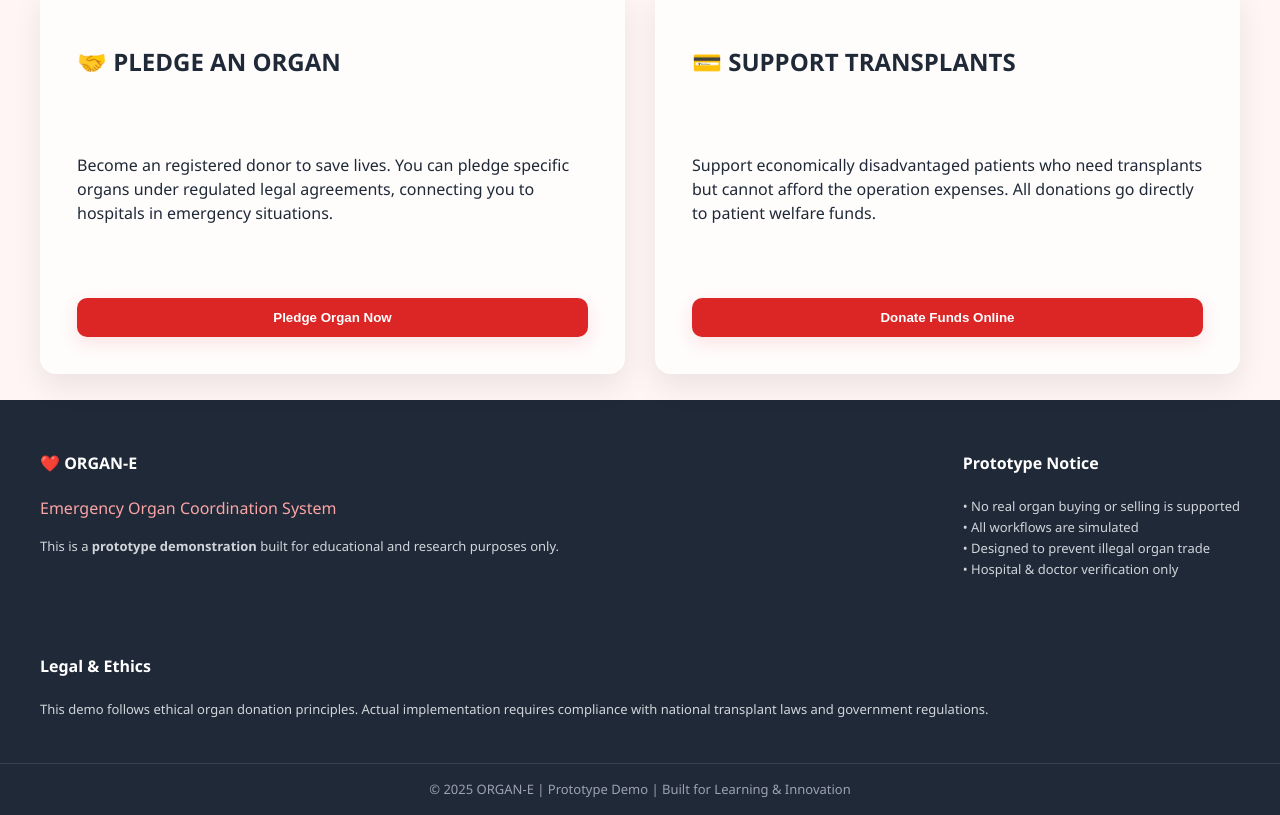
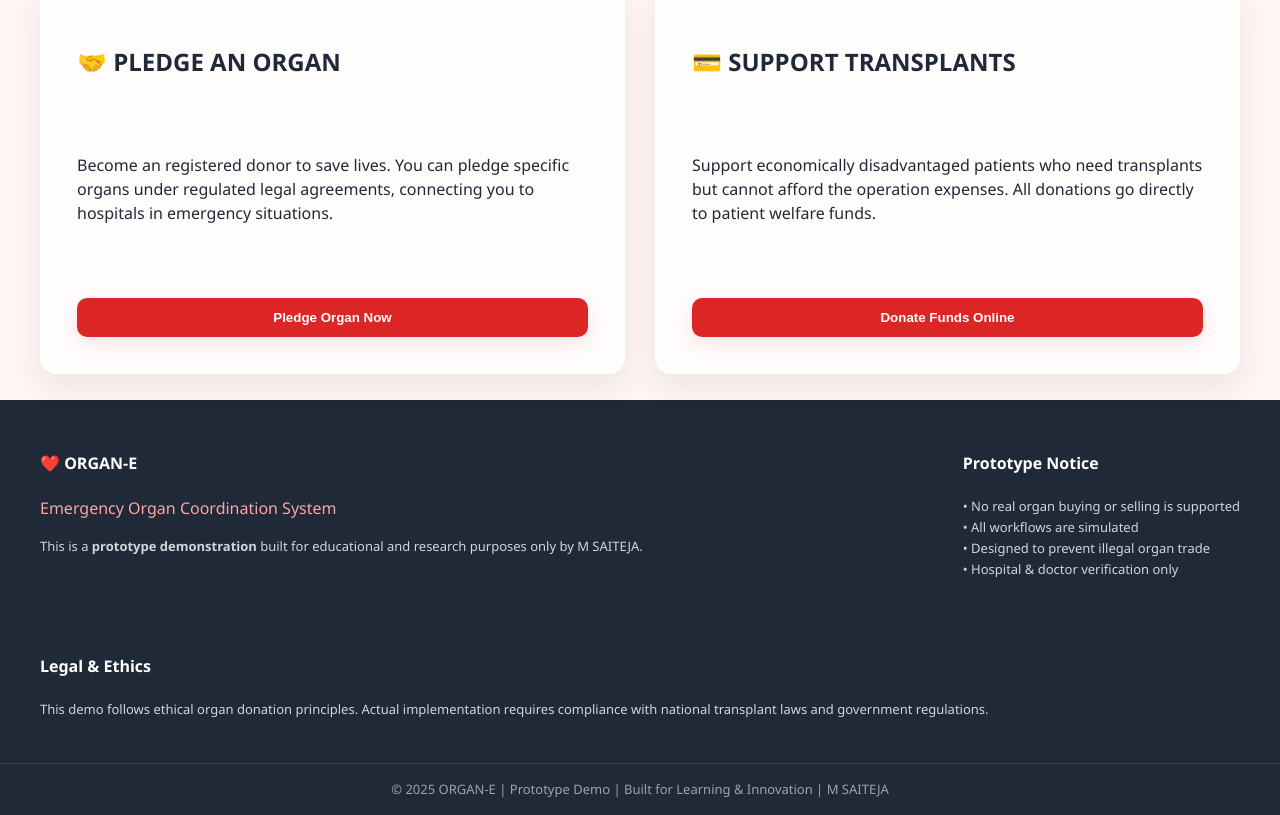
Before and after one commit to saiteja-5h0/organ-e, a React (Create React App) app: page / in a window 1280 px wide. Shown: the part 762-1577 px from the top of the page. Built offline with nearby package versions, Linux system fonts and the light colour scheme.

Commit message:
Fixed Footer

```diff
--- a/src/components/Footer.js
+++ b/src/components/Footer.js
@@ -10,7 +10,7 @@ function Footer() {
           <p className="footer-text">Emergency Organ Coordination System</p>
           <p className="footer-small">
             This is a <b>prototype demonstration</b> built for educational and
-            research purposes only.
+            research purposes only by M SAITEJA.
           </p>
         </div>
 
@@ -38,7 +38,7 @@ function Footer() {
       </div>
 
       <div className="footer-bottom">
-        © 2025 ORGAN-E | Prototype Demo | Built for Learning & Innovation
+        © 2025 ORGAN-E | Prototype Demo | Built for Learning & Innovation | M SAITEJA
       </div>
     </footer>
   );
```
